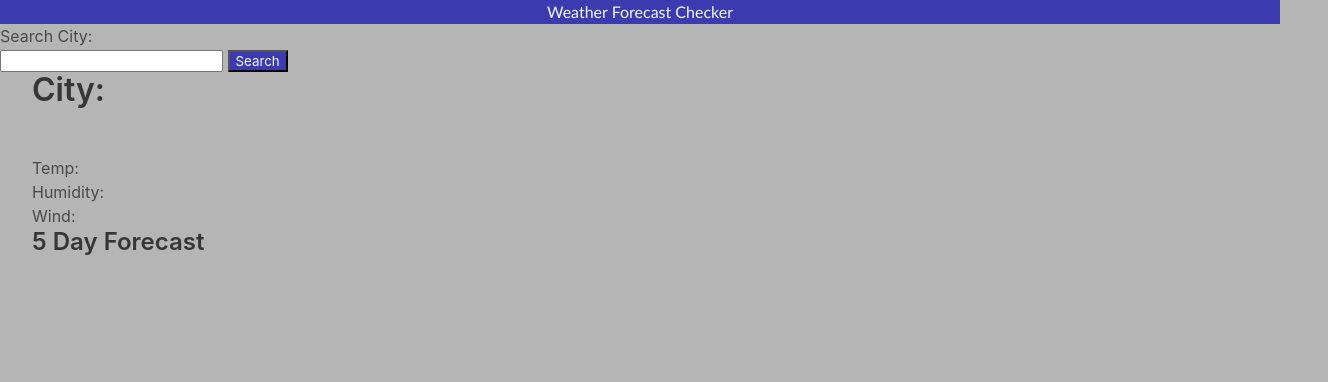
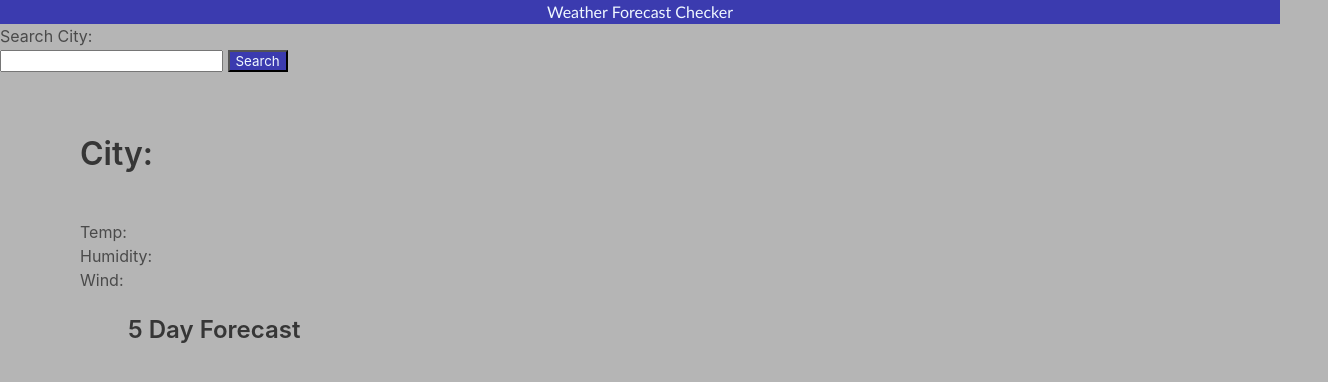
Before and after one commit to octofoxx/weatherApp_challenge6, a plain HTML site: page index.html in a window 1280 px wide. Shown: the whole page, 1328 px wide, since content can reach past the window. Drawn offline with nearby package versions, Linux system fonts and the light colour scheme.

Commit message:
added margin spacing

```diff
--- a/index.html
+++ b/index.html
@@ -16,9 +16,9 @@
         <h3>Search City:</h3>
         <input id="citySearch"></input>
         <button>Search</button>
-        <ul id="searchHistory"></ul>
+        <ul class="my-4" id="searchHistory"></ul>
     </aside>
-    <div class="container is-fluid" id="weatherDisplay">
+    <div class="container is-fluid mx-6 my-6" id="weatherDisplay">
         <div>
             <h3 class="title is-3">City: </h3>
             <div>
@@ -29,7 +29,7 @@
                 <p id="wind">Wind: </p>
             </div>
         </div>
-        <div>
+        <div class="mx-6 my-5">
             <h3 class="title is-4">5 Day Forecast</h3>
             <div id="5dayDisplay">
         </div>
```
